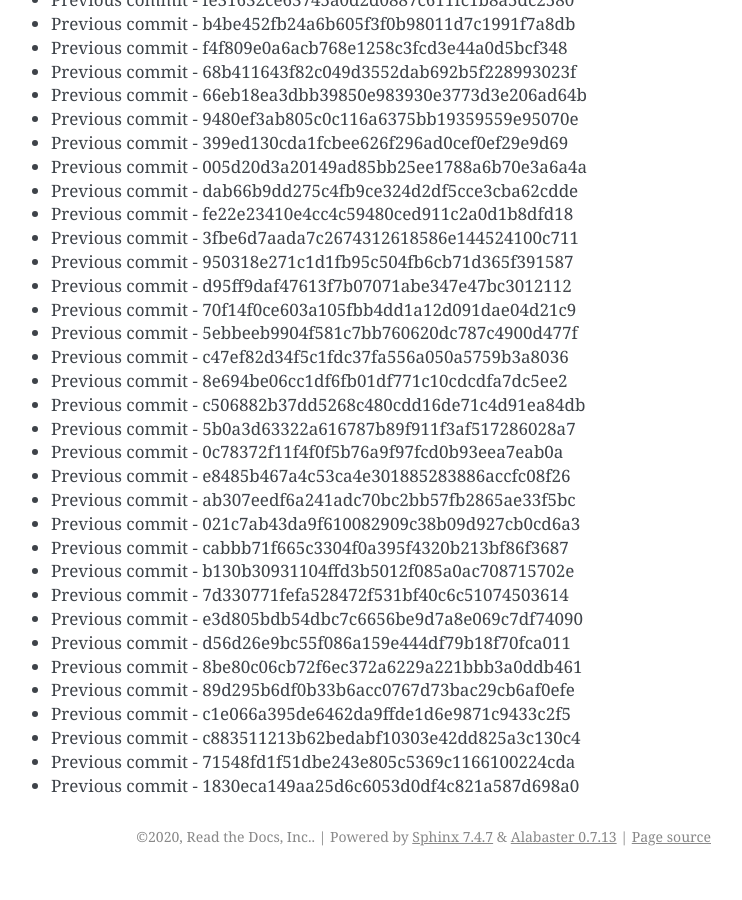
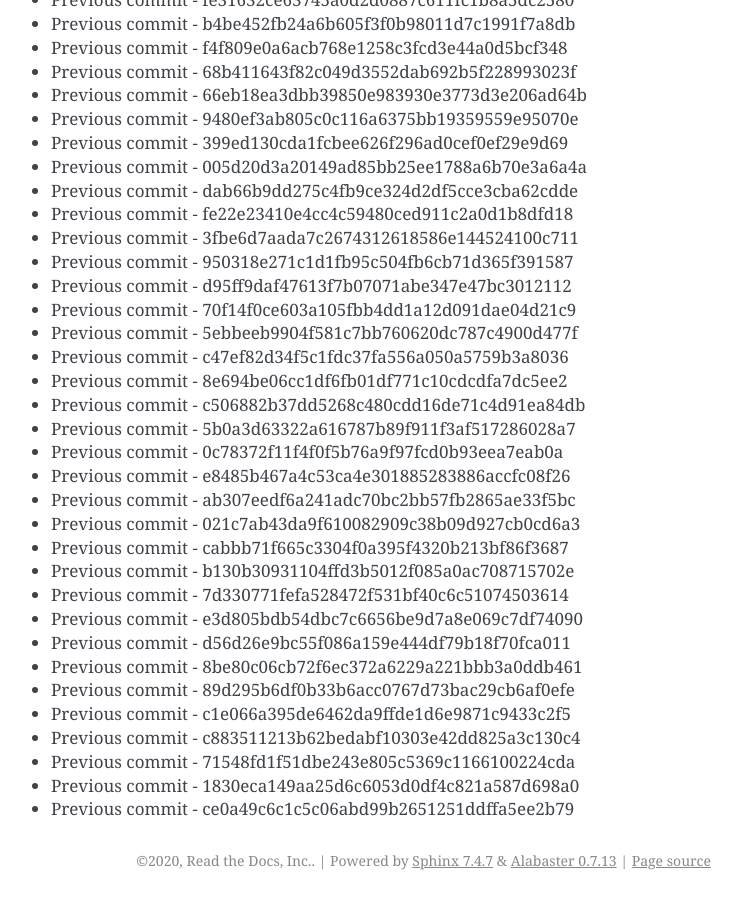
Before and after one commit to readthedocs/rtd-git-stresstest, a Sphinx documentation site: the page built from docs/updates.rst, in a window 1280 px wide and 900 px high, scrolled down 86681 px. Shown: the whole window, without its empty margins (399-1141 px from the left). Built offline with Sphinx 7.4.7, drawn with Linux system fonts in a browser that asks for light colours; before the commit the page ends 87557 px from its top, so only the background shows below that.

Commit message:
Generating commit from previous: ce0a49c6c1c5c06abd99b2651251ddffa5ee2b79

```diff
--- a/docs/updates.rst
+++ b/docs/updates.rst
@@ -3674,3 +3674,4 @@ It can be tested for any performance characteristics.
 * Previous commit - c883511213b62bedabf10303e42dd825a3c130c4
 * Previous commit - 71548fd1f51dbe243e805c5369c1166100224cda
 * Previous commit - 1830eca149aa25d6c6053d0df4c821a587d698a0
+* Previous commit - ce0a49c6c1c5c06abd99b2651251ddffa5ee2b79
```
